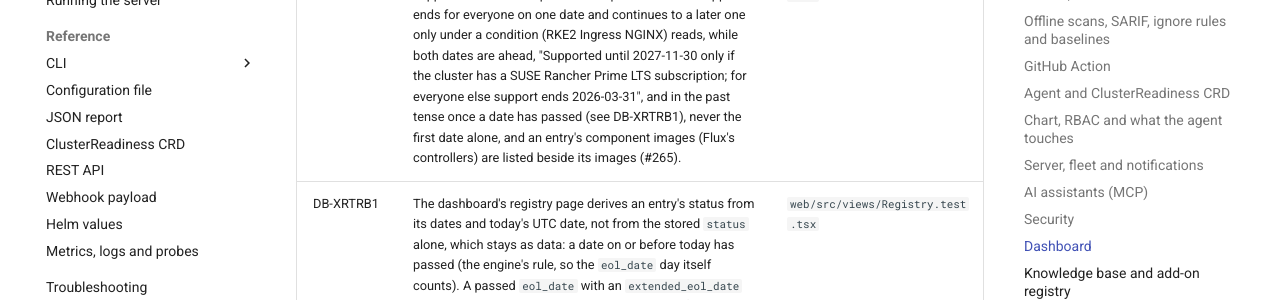
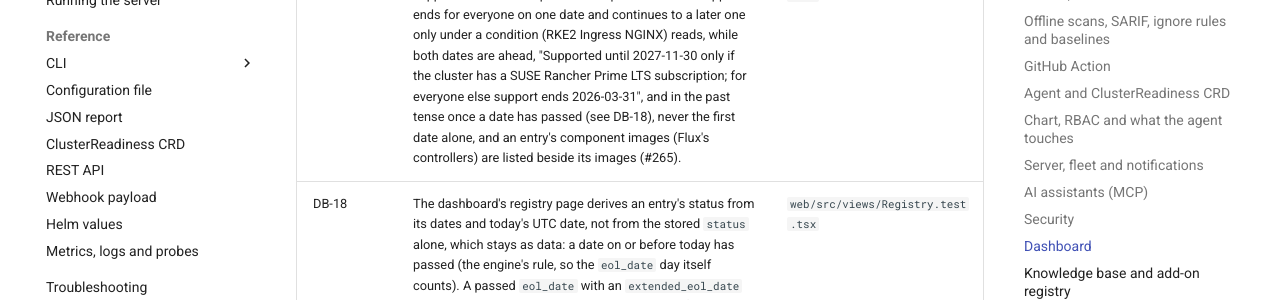
Before and after one commit to abd-ulbasit/upgradescope, an MkDocs documentation site: the page built from docs/claims.md, in a window 1280 px wide and 900 px high, scrolled down 84404 px. Shown: the part 294-594 px from the top of the window. Built offline with MkDocs 1.6.1 and Material for MkDocs 9.7.7, drawn with Linux system fonts in a browser that asks for light colours; comment, search, counter and statistics services are not loaded; some of the changed text lies outside the part shown.

Commit message:
docs: DB-18 for the date-derived Registry status; CHANGELOG entry for #383
Refs #383

Co-Authored-By: Claude Fable 5 <noreply@anthropic.com>

```diff
--- a/docs/claims.md
+++ b/docs/claims.md
@@ -364,8 +364,8 @@ A claim that is only checked by hand names #99.
 | DB-11 | Each point of a cluster's score history (`GET /api/v1/clusters/{id}/history`) carries the evaluation's verdict, and the dashboard's trend colours each dot by it, not by the score: an evaluation whose required check did not run can score 100 and is drawn unknown (hollow, titled "unknown"), never ready. A not-ready point from a server that sends no verdict is drawn neutral (a ready one stays green). | `TestScoreHistoryOrderingAndLimit` `TestHistory` `make web-test` |
 | DB-12 | The fleet team rollup says why each cluster was left out: `excluded` gives the reason (`no-snapshot`, `too-large` for a report over `--max-snapshot-bytes`, `unreadable` for a stored inventory that does not decode), `missing` keeps every name, and the Teams page labels each group by its reason, never "No snapshot yet" for a cluster that has snapshots. | `TestFleetTeamsSaysWhyAClusterWasLeftOut` `TestEvaluatingReadsRefuseAReportOverTheLimit` `make web-test` |
 | DB-10 | With a team-scoped read token the dashboard shows the server's filtered data and says which teams it shows; a 404 under a scoped token says the cluster may be another team's. | `web/src/App.test.tsx` `TestScopedTokenReadsOnlyItsTeams` |
-| DB-13 | The dashboard's registry page shows an entry's split support as the scan report does: a product whose support ends for everyone on one date and continues to a later one only under a condition (RKE2 Ingress NGINX) reads, while both dates are ahead, "Supported until 2027-11-30 only if the cluster has a SUSE Rancher Prime LTS subscription; for everyone else support ends 2026-03-31", and in the past tense once a date has passed (see DB-XRTRB1), never the first date alone, and an entry's component images (Flux's controllers) are listed beside its images (#265). | `web/src/views/Registry.test.tsx` |
-| DB-XRTRB1 | The dashboard's registry page derives an entry's status from its dates and today's UTC date, not from the stored `status` alone, which stays as data: a date on or before today has passed (the engine's rule, so the `eol_date` day itself counts). A passed `eol_date` with an `extended_eol_date` still ahead reads "extended support only · until <extended date>" (never "supported · <past date>"); a passed `eol_date` with no extended date ahead (none, or also passed) reads "eol · <eol_date>"; otherwise the stored status shows. The split line is in the past tense once a date has passed ("support ended 2026-03-31"). The clock is injected in the tests (#383). | `web/src/views/Registry.test.tsx` |
+| DB-13 | The dashboard's registry page shows an entry's split support as the scan report does: a product whose support ends for everyone on one date and continues to a later one only under a condition (RKE2 Ingress NGINX) reads, while both dates are ahead, "Supported until 2027-11-30 only if the cluster has a SUSE Rancher Prime LTS subscription; for everyone else support ends 2026-03-31", and in the past tense once a date has passed (see DB-18), never the first date alone, and an entry's component images (Flux's controllers) are listed beside its images (#265). | `web/src/views/Registry.test.tsx` |
+| DB-18 | The dashboard's registry page derives an entry's status from its dates and today's UTC date, not from the stored `status` alone, which stays as data: a date on or before today has passed (the engine's rule, so the `eol_date` day itself counts). A passed `eol_date` with an `extended_eol_date` still ahead reads "extended support only · until <extended date>" (never "supported · <past date>"); a passed `eol_date` with no extended date ahead (none, or also passed) reads "eol · <eol_date>"; otherwise the stored status shows. The split line is in the past tense once a date has passed ("support ended 2026-03-31"). The clock is injected in the tests (#383). | `web/src/views/Registry.test.tsx` |
 | DB-14 | The fleet page's search, quick filter, sort and summary target are kept in the hash query (`#/?q=&filter=&sort=&target=`), so a reload or a pasted link restores them. A name search matches a cluster name as a case-insensitive substring; `blocked`, `unknown`, `stale` and `has-blockers` look only at the targets the matrix shows (or at the one pinned target), never a target the server left out; the default sort is worst score first; the matrix draws at most 100 rows with a "show more" control. | `web/src/views/FleetTriage.test.tsx` |
 | DB-15 | The fleet summary counts every cluster once, in one of ready, blocked, unknown, stale, n/a or no stored evaluation for the selected target, so the counts sum to the number of clusters returned (for a team-scoped token, the ones in its scope). A cluster is ready only when its stored verdict is `ready`: an `unknown` verdict is never counted as ready (#243). Clicking a bucket applies the matching filter. | `web/src/views/FleetTriage.test.tsx` |
 | DB-16 | Every dashboard view keeps the data it shows while it refetches (with an inline spinner, never the blocking loading state), has a Refresh button and an "updated HH:MM:SS" stamp, and refetches when the tab becomes visible only if the data is older than 60 seconds. There is no interval polling. | `web/src/hooks.test.tsx` `web/src/views/FleetTriage.test.tsx` `web/src/views/Cluster.test.tsx` |
```
Also changed, not shown: CHANGELOG.md (+9 -0 lines).
